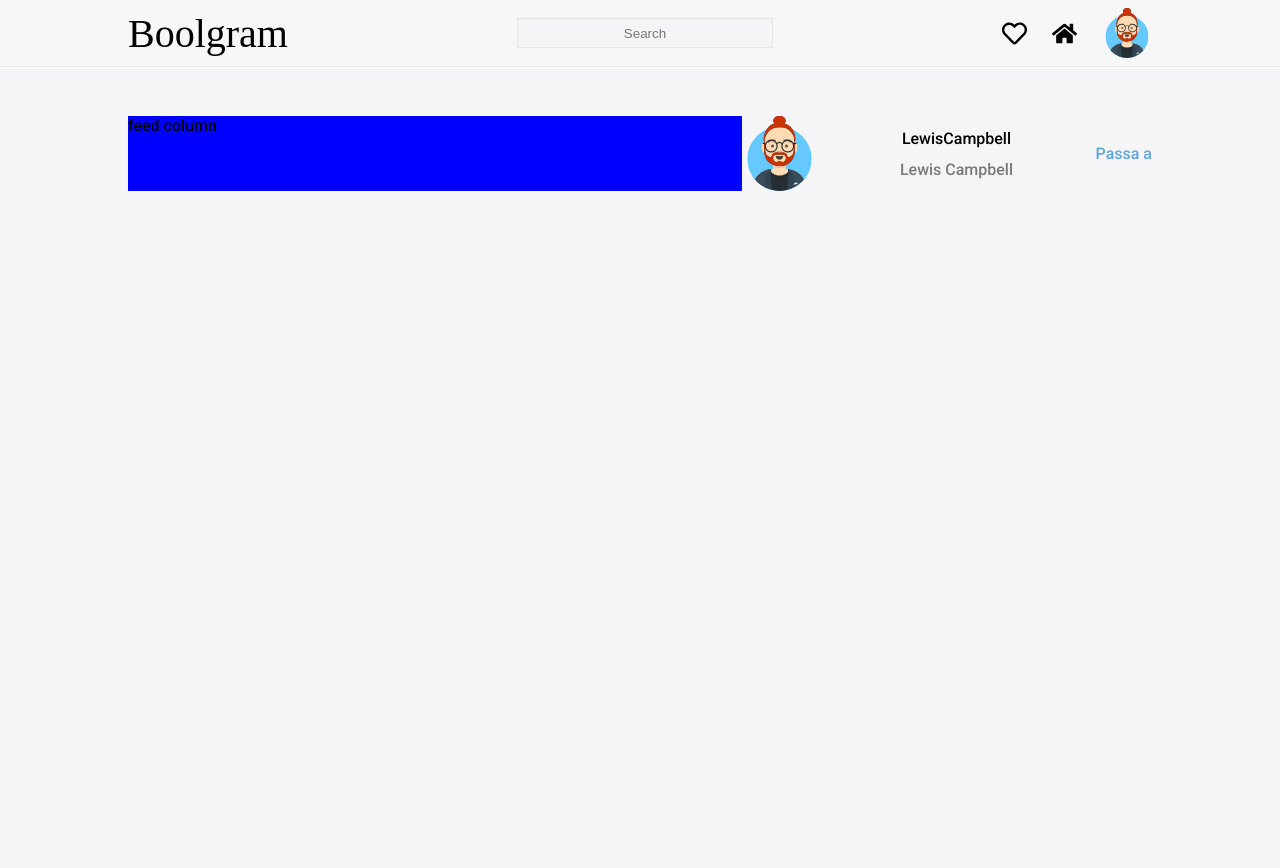
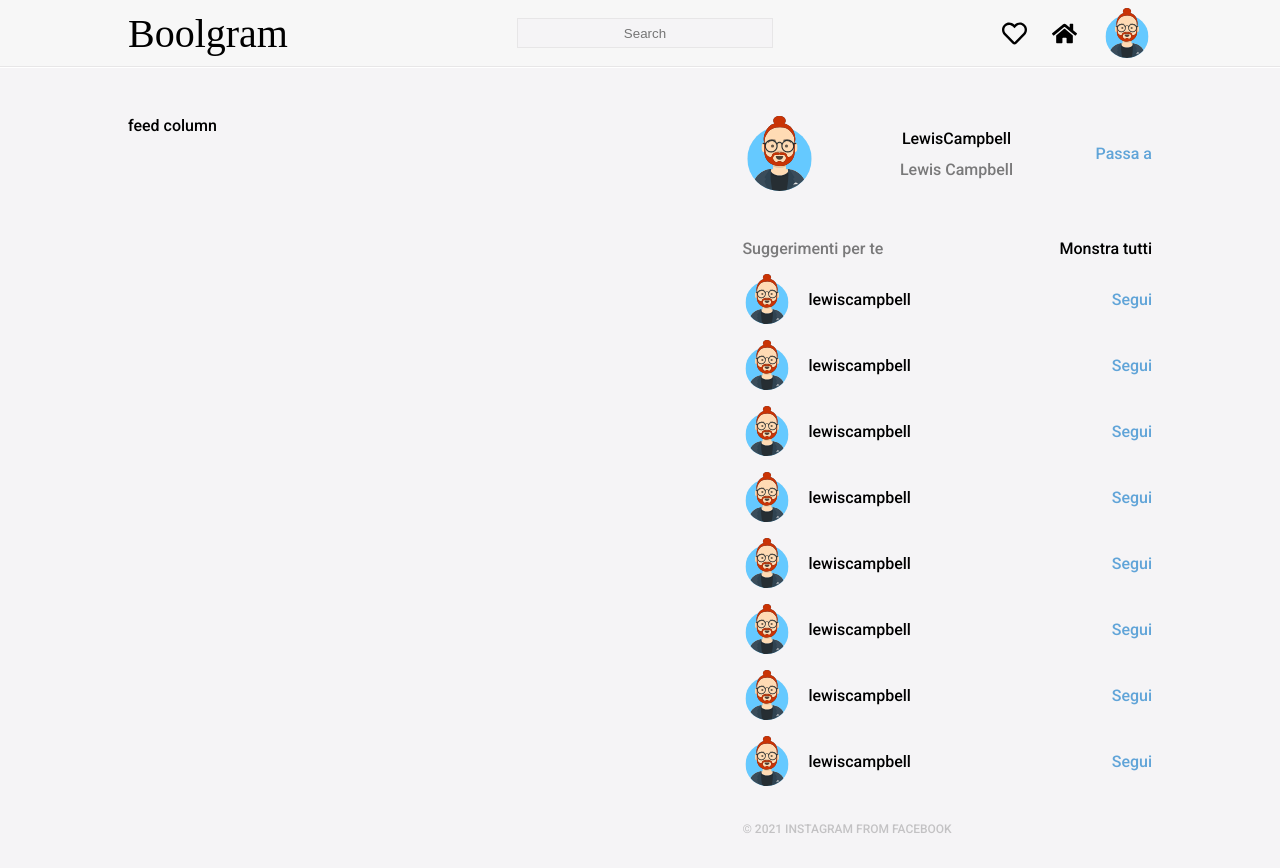
Before and after one commit to Auenc/Boolgram, a React (Create React App) app: page / in a window 1280 px wide. Built offline with nearby package versions, Linux system fonts and the light colour scheme; a web font is replaced by a local one.

Commit message:
suggested-profiles with dummy data

```diff
--- a/src/App/App.scss
+++ b/src/App/App.scss
@@ -61,10 +61,16 @@
     div {
       &.sidebar {
         width: 40%;
+
+        .copyright {
+          display: inline-block;
+          opacity: 20%;
+          font-size: 12px;
+          margin-top: 3em;
+        }
       }
       &.feed {
         width: 60%;
-        background-color: blue;
       }
     }
   }
--- a/src/App/App.tsx
+++ b/src/App/App.tsx
@@ -3,6 +3,7 @@ import { FaRegHeart, FaHome } from "react-icons/fa";
 import "./App.scss";
 import lewis from "../assets/lewis.svg";
 import MyProfile from "../my-profile/MyProfile";
+import SuggestedProfileList from "../SuggestedProfileList/SuggestedProfileList";
 
 const App : React.FunctionComponent = () => {
   return (
@@ -28,6 +29,8 @@ const App : React.FunctionComponent = () => {
         <div className='feed'>feed column</div>
         <div className='sidebar'>
           <MyProfile />
+          <SuggestedProfileList />
+          <span className="copyright">&copy; 2021 INSTAGRAM FROM FACEBOOK</span>
         </div>
       </div>
     </div>
--- /dev/null
+++ b/src/SuggestedProfile/SuggestedProfile.scss
@@ -0,0 +1,14 @@
+.suggested-profile {
+    display: flex;
+    justify-content: space-between;
+    align-items: center;
+    margin-top: 1em;
+    .suggested-picture {
+        width: 50px;
+        height: 50px;
+        margin-right: 1em;
+    }
+    .account-name {
+        flex: 1;
+    }
+}
--- /dev/null
+++ b/src/SuggestedProfile/SuggestedProfile.tsx
@@ -0,0 +1,15 @@
+import react from "react";
+import "./SuggestedProfile.scss";
+import lewis from "../assets/lewis.svg";
+
+const SuggestedProfile: react.FunctionComponent = () => {
+  return (
+    <div className='suggested-profile'>
+      <img className='rounded suggested-picture' src={lewis} alt='profile' />
+      <div className='account-name'>lewiscampbell</div>
+      <a href='/'>Segui</a>
+    </div>
+  );
+};
+
+export default SuggestedProfile;
--- /dev/null
+++ b/src/SuggestedProfileList/SuggestedProfileList.scss
@@ -0,0 +1,12 @@
+.suggested-profiles {
+    margin-top: 3em;
+    .header {
+        display: flex;
+        justify-content: space-between;
+        align-items: center;
+
+        .suggestion{
+            opacity: 50%;
+        }
+    }
+}
--- /dev/null
+++ b/src/SuggestedProfileList/SuggestedProfileList.tsx
@@ -0,0 +1,56 @@
+import react from "react";
+import "./SuggestedProfileList.scss";
+import lewis from "../assets/lewis.svg";
+import SuggestedProfile from "../SuggestedProfile/SuggestedProfile";
+
+const tmpProfiles = [
+  {
+    profile_picture: lewis,
+    profile_name: "lewiscampbell",
+  },
+  {
+    profile_picture: lewis,
+    profile_name: "lewiscampbell",
+  },
+  {
+    profile_picture: lewis,
+    profile_name: "lewiscampbell",
+  },
+  {
+    profile_picture: lewis,
+    profile_name: "lewiscampbell",
+  },
+  {
+    profile_picture: lewis,
+    profile_name: "lewiscampbell",
+  },
+  {
+    profile_picture: lewis,
+    profile_name: "lewiscampbell",
+  },
+  {
+    profile_picture: lewis,
+    profile_name: "lewiscampbell",
+  },
+  {
+    profile_picture: lewis,
+    profile_name: "lewiscampbell",
+  },
+];
+
+const SuggestedProfileList: react.FunctionComponent = () => {
+  const suggestedProfiles = tmpProfiles.map((profile, key) => (
+    <SuggestedProfile />
+  ));
+  return (
+    <div className='suggested-profiles'>
+      <div className='header'>
+        <div className='suggestion'>Suggerimenti per te</div>
+        <div className='action'>Monstra tutti</div>
+      </div>
+      {suggestedProfiles}
+    </div>
+  );
+};
+
+export default SuggestedProfileList;
--- a/src/index.css
+++ b/src/index.css
@@ -21,4 +21,5 @@ img.rounded-image {
 
 a {
   color: #60a4d8;
+  text-decoration: none;
 }
--- a/src/my-profile/MyProfile.tsx
+++ b/src/my-profile/MyProfile.tsx
@@ -10,7 +10,7 @@ const MyProfile: React.FunctionComponent = () => {
                 <div className="account-name">LewisCampbell</div>
                 <div className="full-name">Lewis Campbell</div>
             </div>
-            <a>Passa a</a>
+            <a href="/">Passa a</a>
         </div>
     );
 }
```
